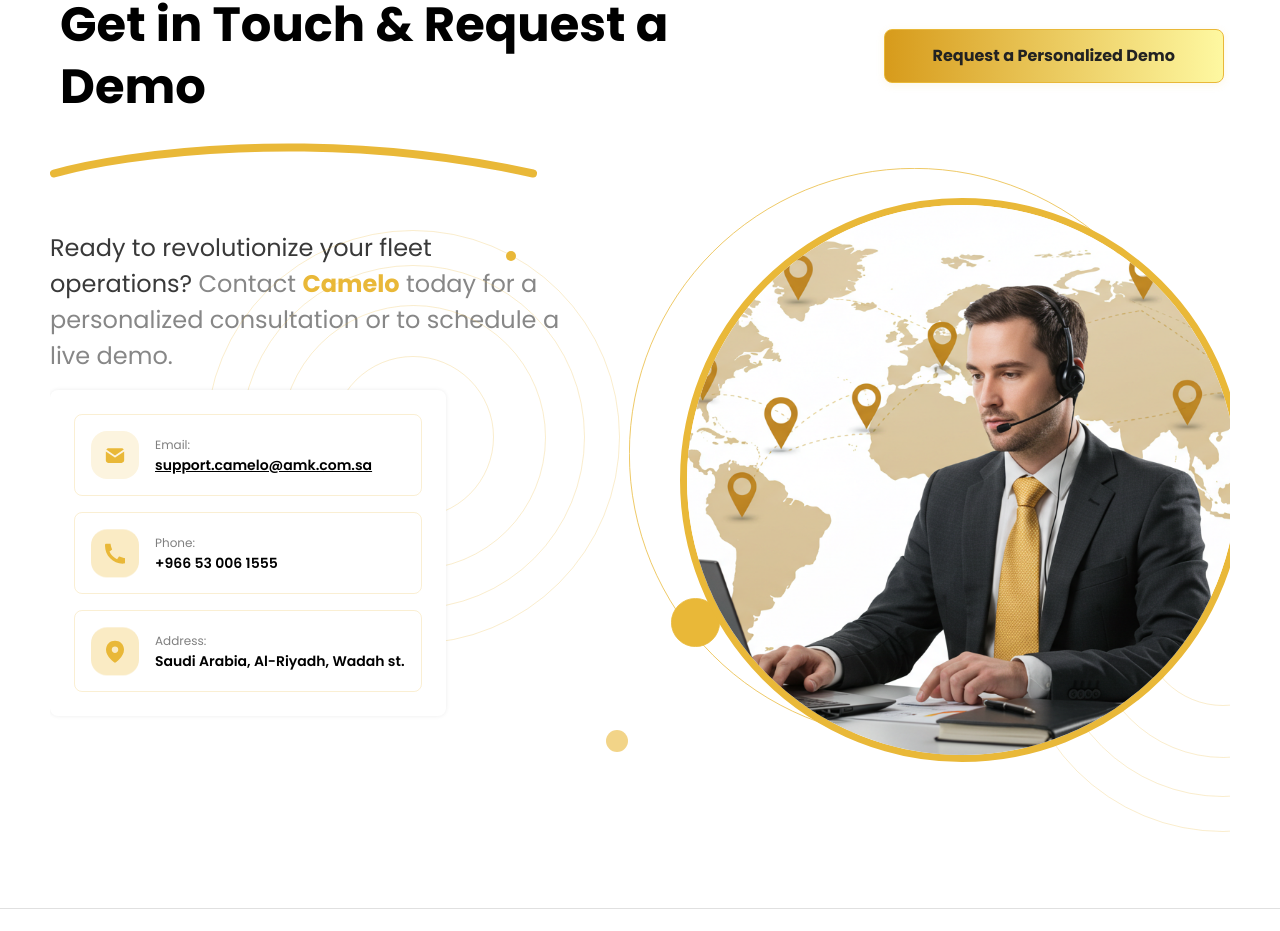
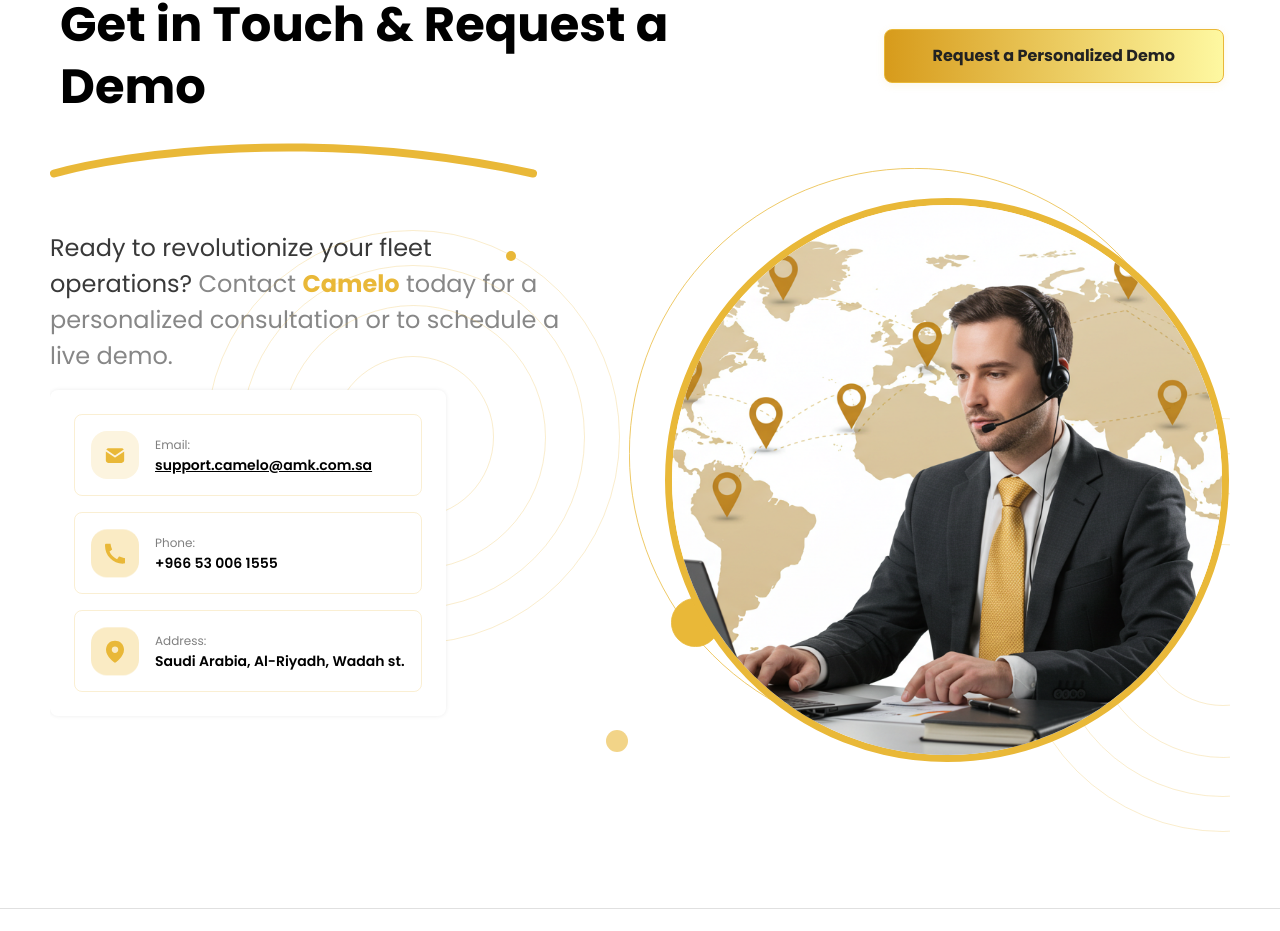
Before and after one commit to amrnabel2025/Camilo-Saas, a Next.js app: page /en in a window 1280 px wide. Shown: the part 5599-6530 px from the top of the page. Built offline with nearby package versions, Linux system fonts and the light colour scheme; no server answers.

Commit message:
Add additional subtitle to Results section in Arabic messages for enhanced clarity and context.

```diff
--- a/messages/ar.json
+++ b/messages/ar.json
@@ -137,6 +137,7 @@
   "Results": {
     "sectionTitle": "نتائج قابلة للقياس لـ",
     "sectionSubtitle": "عمليات أسطول المؤسسات",
+    "sectionSubtitle2": "تحسين الأداء، تعزيز السلامة، وتقليل النفقات التشغيلية.",
     "stat1": {
       "label": "تقليل",
       "desc": "في التكاليف التشغيلية من خلال التحليلات المتقدمة وتحسين المسارات."
--- a/src/components/homepage/Contact.tsx
+++ b/src/components/homepage/Contact.tsx
@@ -383,6 +383,7 @@ export default function Main({ t }: { t: ReturnType<typeof useTranslations> }) {
               height: { xs: 220, sm: 320, md: 550 },
               position: "relative",
               mx: { xs: "auto", md: 0 },
+              left: { xs: 0, md: -15 },
             }}
           >
             <Image
```
